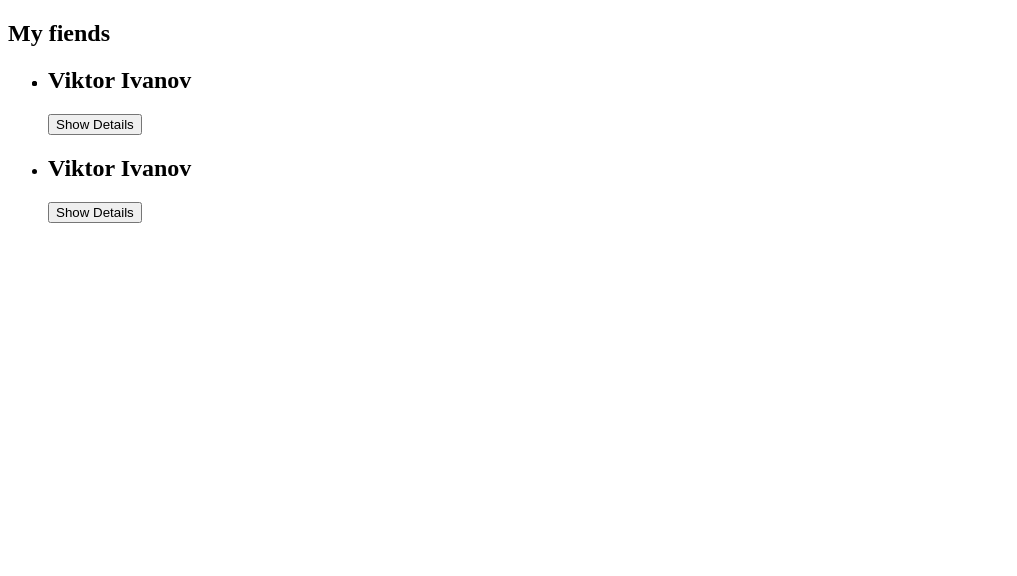
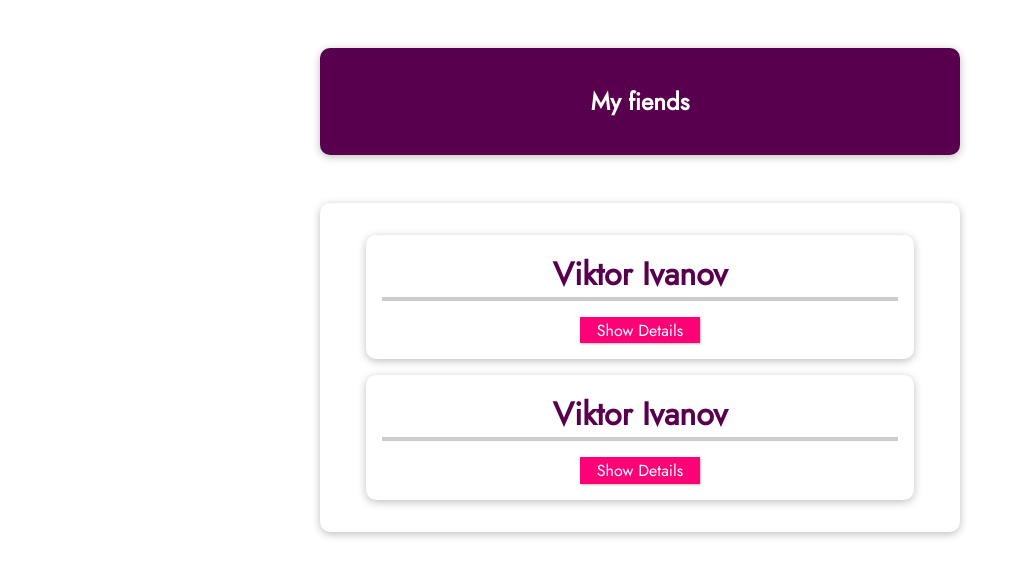
Before and after one commit to Kriogenik/vue3_course, a Vue app in the folder vue-cli-components-project/: page / in a window 1280 px wide. Shown: the top 576 px of the page, without its empty margins (0-1017 px from the left). Built offline with nearby package versions, Linux system fonts and the light colour scheme.

Commit message:
Adding Styling

```diff
--- a/vue-cli-components-project/src/App.vue
+++ b/vue-cli-components-project/src/App.vue
@@ -1,6 +1,8 @@
 <template>
 	<section>
-		<h2>My fiends</h2>
+		<header>
+			<h1>My fiends</h1>
+		</header>
 		<ul>
 			<li>
 				<friend-contact></friend-contact>
@@ -34,3 +36,72 @@
 	}
 };
 </script>
+
+<style>
+@import url('https://fonts.googleapis.com/css2?family=Jost&display=swap');
+
+* {
+  box-sizing: border-box;
+}
+
+html {
+  font-family: 'Jost', sans-serif;
+}
+
+body {
+  margin: 0;
+}
+
+header {
+  box-shadow: 0 2px 8px rgba(0, 0, 0, 0.26);
+  margin: 3rem auto;
+  border-radius: 10px;
+  padding: 1rem;
+  background-color: #58004d;
+  color: white;
+  text-align: center;
+  width: 90%;
+  max-width: 40rem;
+}
+
+#app ul {
+  margin: 0;
+  padding: 0;
+  list-style: none;
+}
+
+#app li {
+  box-shadow: 0 2px 8px rgba(0, 0, 0, 0.26);
+  margin: 1rem auto;
+  border-radius: 10px;
+  padding: 1rem;
+  text-align: center;
+  width: 90%;
+  max-width: 40rem;
+}
+
+#app h2 {
+  font-size: 2rem;
+  border-bottom: 4px solid #ccc;
+  color: #58004d;
+  margin: 0 0 1rem 0;
+}
+
+#app button {
+  font: inherit;
+  cursor: pointer;
+  border: 1px solid #ff0077;
+  background-color: #ff0077;
+  color: white;
+  padding: 0.05rem 1rem;
+  box-shadow: 1px 1px 2px rgba(0, 0, 0, 0.26);
+}
+
+#app button:hover,
+#app button:active {
+  background-color: #ec3169;
+  border-color: #ec3169;
+  box-shadow: 1px 1px 4px rgba(0, 0, 0, 0.26);
+}
+
+</style>
```
